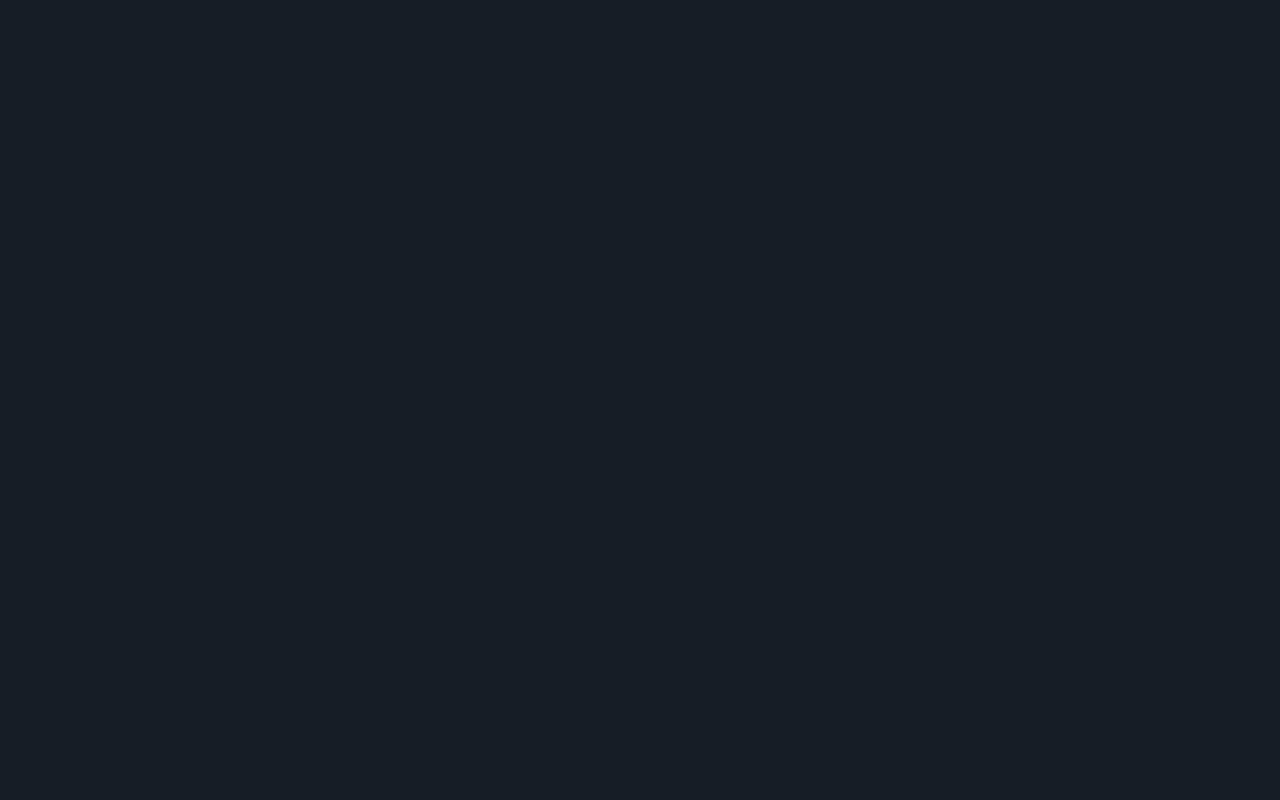
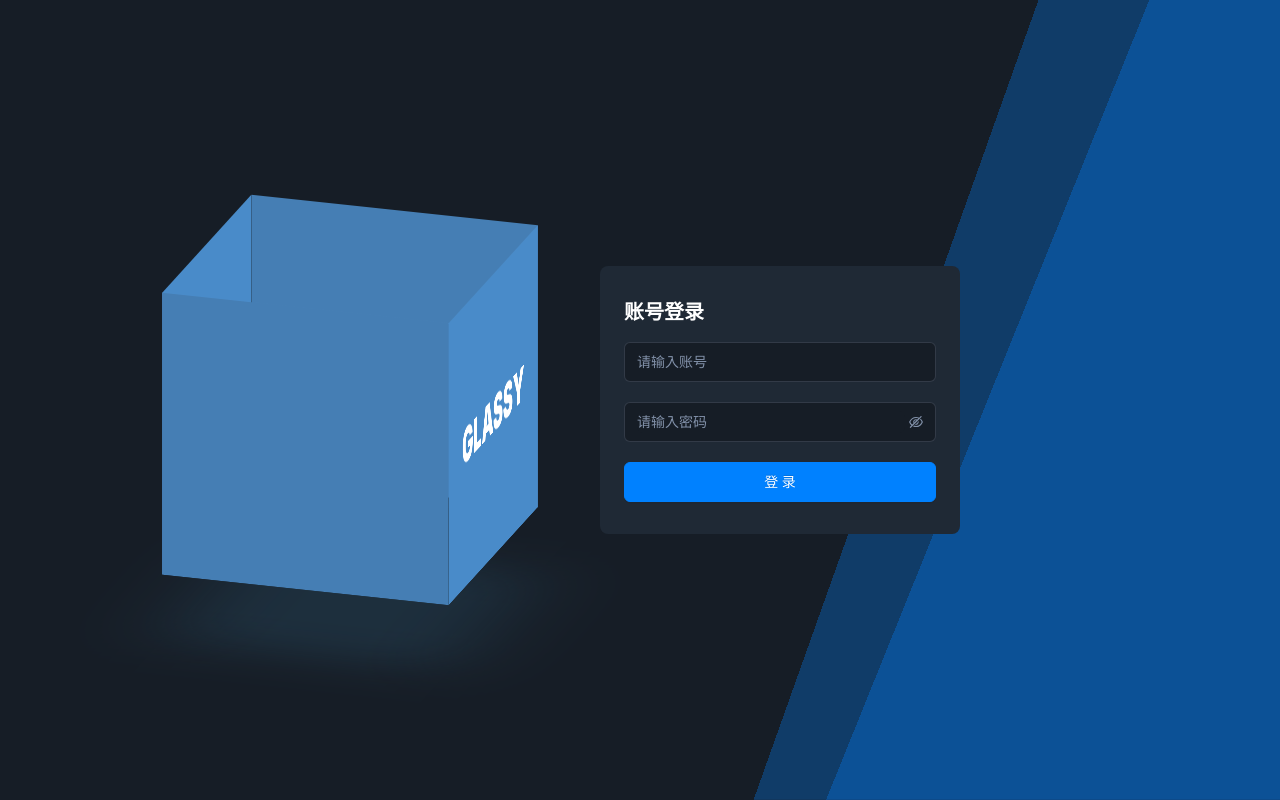
Before and after one commit to amyunfei/glassy-sky, a React (Vite) app in the folder web/admin/: page / in a window 1280 px wide. Built offline with nearby package versions, Linux system fonts and the light colour scheme; a web font is replaced by a local one.

Commit message:
frontend add login page

```diff
--- a/web/admin/src/App.tsx
+++ b/web/admin/src/App.tsx
@@ -1,10 +1,12 @@
 import { BrowserRouter } from 'react-router-dom'
+import Login from '@/views/Login/Login'
 import { ConfigProvider } from 'antd'
 
 function App() :JSX.Element {
   return (
     <ConfigProvider>
-      <BrowserRouter></BrowserRouter>
+      <Login></Login>
+      {/* <BrowserRouter></BrowserRouter> */}
     </ConfigProvider>
   )
 }
--- /dev/null
+++ b/web/admin/src/views/Login/Login.module.less
@@ -0,0 +1,104 @@
+.page-login {
+  height: 100vh;
+  width: 100vw;
+  position: relative;
+  overflow: hidden;
+  &::before, &::after {
+    content: "";
+    position: absolute;
+    height: 100%;
+    width: 50%;
+  }
+  &::before {
+    content: "";
+    position: absolute;
+    height: 100%;
+    width: 50%;
+    right: -20%;
+    top: 0;
+    @apply bg-blue-link;
+    opacity: 0.3;
+    animation: wave 3s infinite alternate;
+  }
+  &::after {
+    right: -25%;
+    top: 0;
+    @apply bg-blue-link;
+    opacity: 0.3;
+    animation: move 3s infinite alternate;
+  }
+  @keyframes wave {
+    from {
+      transform: skewX(-15deg);
+    }
+    to {
+      transform: skewX(-20deg);
+    }
+  }
+  @keyframes move {
+    from {
+      transform: translateX(0) skewX(-22deg);
+    }
+    to {
+      transform: translateX(30px) skewX(-22deg);
+    }
+  }
+}
+.cube {
+  @keyframes rotate {
+    from {
+      transform: translateY(-50%) rotateX(-20deg) rotateY(0deg);
+    }
+    to {
+      transform: translateY(-50%) rotateX(-20deg) rotateY(-360deg);
+    }
+  }
+  height: 300px;
+  width: 300px;
+  transform-style: preserve-3d;
+  position: relative;
+  top: 50%;
+  left: 200px;
+  background-color: transparent;
+  animation: rotate 10s linear infinite;
+  div {
+    position: absolute;
+    top: 0;
+    right: 0;
+    bottom: 0;
+    left: 0;
+    display: flex;
+    align-items: center;
+    justify-content: center;
+    font-size: 50px;
+    font-weight: 900;
+    &:nth-child(1) {
+      transform: translate3d(0, 0, 150px);
+      background: #498bc9;
+    }
+    &:nth-child(2) {
+      transform: rotateY(90deg) translate3d(0, 0, 150px);
+      background: #457eb4;
+
+    }
+    &:nth-child(3) {
+      transform: rotateY(180deg) translate3d(0, 0, 150px);
+      background: #498bc9;
+    }
+    &:nth-child(4) {
+      transform: rotateY(270deg) translate3d(0, 0, 150px);
+      background: #457eb4;
+    }
+  }
+  &::after {
+    content: "";
+    position: absolute;
+    top: 0;
+    right: 0;
+    bottom: 0;
+    left: 0;
+    background: rgba(59, 120, 156, 0.192);
+    transform: rotateX(90deg) translateZ(-220px);
+    filter: blur(50px);
+  }
+}
--- /dev/null
+++ b/web/admin/src/views/Login/Login.tsx
@@ -0,0 +1,35 @@
+import { useState } from 'react'
+import { Form, Input, Button } from 'antd'
+import style from './Login.module.less'
+
+const Cube: React.FC = () => {
+  return (
+    <div className={style.cube}>
+      <div>GLASSY</div>
+      <div>SKY</div>
+      <div>ADMIN</div>
+      <div></div>
+    </div>
+  )
+}
+
+const Login: React.FC = () => {
+  const [loading, setLoading] = useState(false)
+  return (
+    <div className={style['page-login']}>
+      <Cube />
+      <Form className="w-[360px] py-8 px-6 bg-gray-dark absolute z-10 right-1/4 top-1/2 -translate-y-1/2 rounded-lg">
+        <div className="text-xl mb-4 text-white font-bold">账号登录</div>
+        <Form.Item className="mb-5">
+          <Input placeholder="请输入账号" size="large"></Input>
+        </Form.Item>
+        <Form.Item className="mb-5">
+          <Input.Password placeholder="请输入密码" size="large"></Input.Password>
+        </Form.Item>
+        <Button loading={loading} type="primary" size="large" block>登录</Button>
+      </Form>
+    </div>
+  )
+}
+
+export default Login
--- a/web/admin/tsconfig.json
+++ b/web/admin/tsconfig.json
@@ -14,7 +14,10 @@
     "resolveJsonModule": true,
     "isolatedModules": true,
     "noEmit": true,
-    "jsx": "react-jsx"
+    "jsx": "react-jsx",
+    "paths": {
+      "@/*": ["./src/*"]
+    }
   },
   "include": ["src"],
   "references": [{ "path": "./tsconfig.node.json" }]
```
